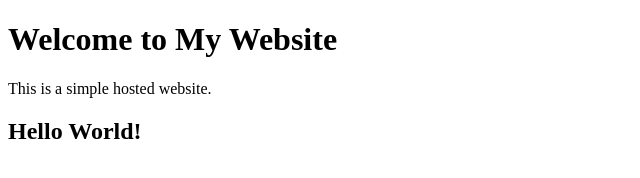
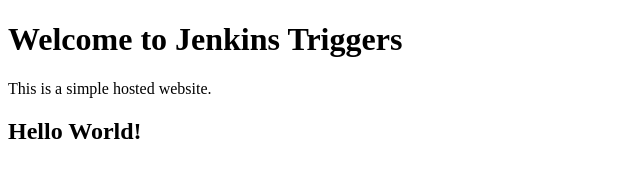
Before and after one commit to abdulsatharGit/Jenkins-manual, a plain HTML site: page index.html in a window 1280 px wide. Shown: the whole page, without its empty margins (0-640 px from the left). Drawn offline with Linux system fonts and the light colour scheme.

Commit message:
Update index.html - jenkins-Manual

```diff
--- a/index.html
+++ b/index.html
@@ -8,7 +8,7 @@
 
 <body>
 
-    <h1>Welcome to My Website</h1>
+    <h1>Welcome to Jenkins Triggers</h1>
 
     <p>This is a simple hosted website.</p>
 
```
